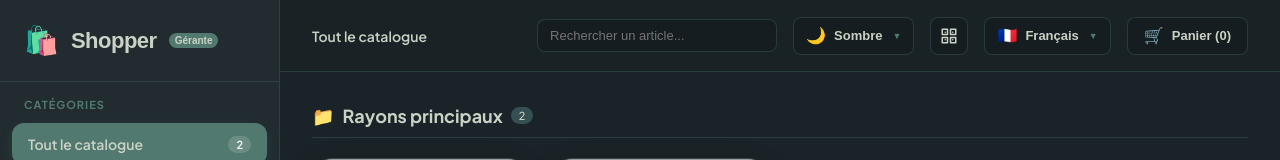
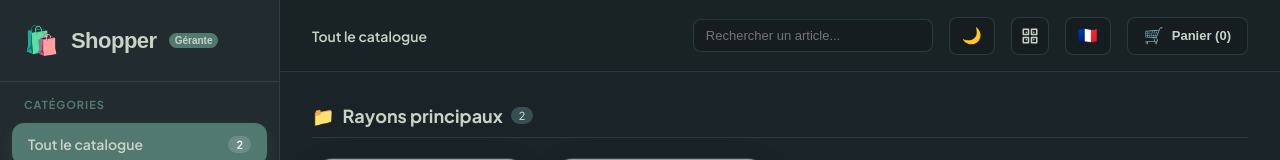
Before and after one commit to Eldaram/shopper, a Vue app: page / in a window 1280 px wide. Shown: the top 160 px of the page. Built offline with nearby package versions, Linux system fonts and the light colour scheme; grey boxes are pictures that could not be loaded.

Commit message:
feat: removed text and arrow from header buttons

```diff
--- a/src/components/LanguageSelector.vue
+++ b/src/components/LanguageSelector.vue
@@ -2,8 +2,6 @@
   <div class="lang-selector-container" v-click-outside="closeDropdown">
     <button class="lang-btn" @click="toggleDropdown" :title="t('choose_language') || 'Language'">
       <span class="lang-flag">{{ currentLanguageDetails?.flag }}</span>
-      <span class="lang-name">{{ currentLanguageDetails?.name }}</span>
-      <span class="lang-arrow" :class="{ open: isOpen }">▼</span>
     </button>
 
     <transition name="fade">
--- a/src/components/ThemeSelector.vue
+++ b/src/components/ThemeSelector.vue
@@ -2,8 +2,6 @@
   <div class="theme-selector-container" v-click-outside="closeDropdown">
     <button class="theme-btn" @click="toggleDropdown" :title="t('choose_theme') || 'Theme'">
       <span class="theme-icon">{{ currentThemeDetails?.icon }}</span>
-      <span class="theme-name">{{ currentThemeDetails?.name }}</span>
-      <span class="theme-arrow" :class="{ open: isOpen }">▼</span>
     </button>
 
     <transition name="fade">
```
